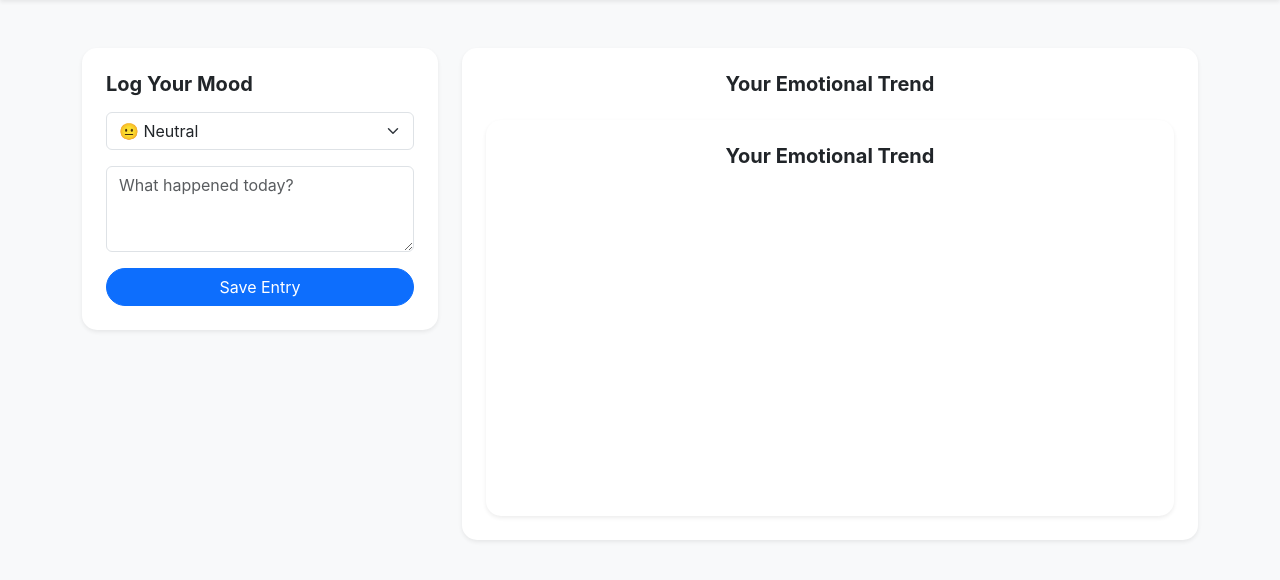
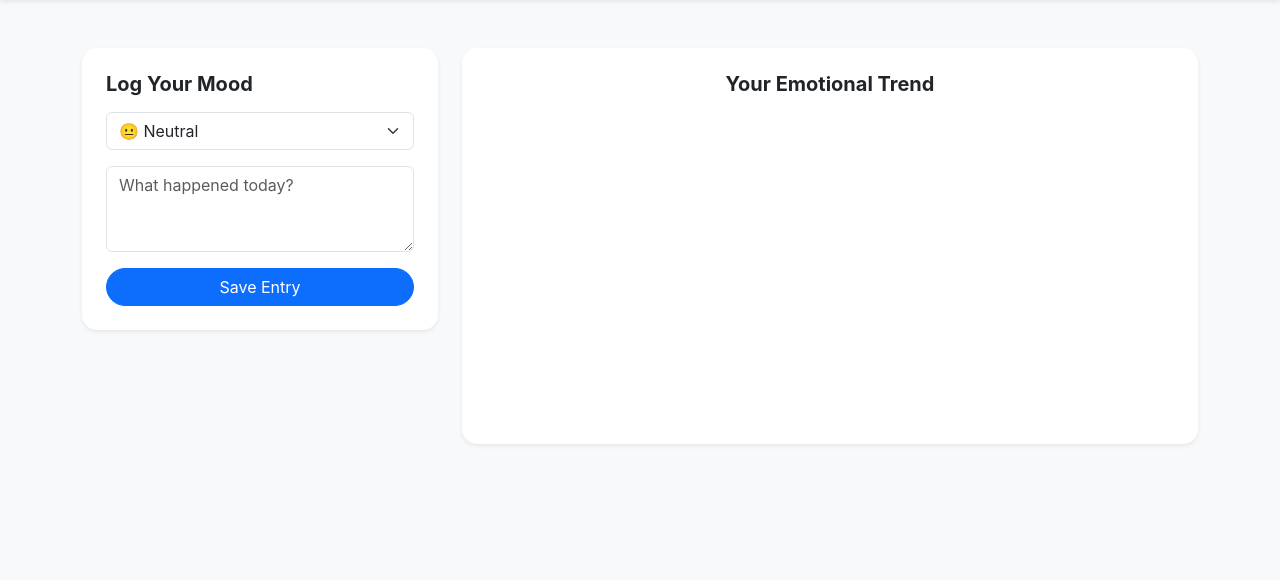
Before and after one commit to Je4emiah/2610-CSP1123-G18, a Flask app: page /dashboard in a window 1280 px wide. Shown: the part 57-637 px from the top of the page. Run offline with Flask 3, Linux system fonts and the light colour scheme; a user stored in the database is signed in; a map, chart or similar area stays blank.

```diff
--- a/templates/dashboard.html
+++ b/templates/dashboard.html
@@ -22,11 +22,8 @@
         <div class="col-md-8">
             <div class="card p-4 text-center shadow-sm border-0 h-100">
                 <h5 class="fw-bold mb-4">Your Emotional Trend</h5>
-                <div class="card p-4 text-center shadow-sm border-0 h-100">
-                    <h5 class="fw-bold mb-4">Your Emotional Trend</h5>
-                    <div style="position: relative; height:300px; width:100%">
-                        <canvas id="moodChart"></canvas>
-                    </div>
+                <div style="position: relative; height:300px; width:100%">
+                    <canvas id="moodChart"></canvas>
                 </div>
             </div>
         </div>
```
Also changed, not shown: templates/history.html (added).
